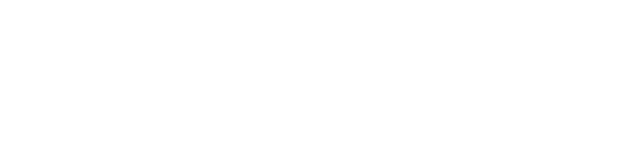
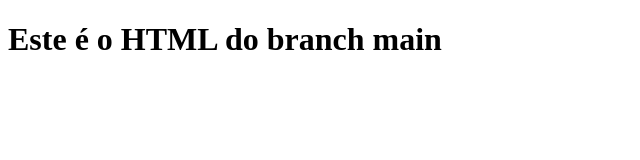
Before and after one commit to Confras14/modulogit, a plain HTML site: page index.html in a window 1280 px wide. Shown: the whole page, without its empty margins (0-640 px from the left). Drawn offline with Linux system fonts and the light colour scheme.

Commit message:
Alteração do README e criando o h1 no html

```diff
--- a/index.html
+++ b/index.html
@@ -7,6 +7,6 @@
     <title>Document</title>
 </head>
 <body>
-
+    <h1>Este é o HTML do branch main</h1>
 </body>
 </html>
```
Also changed, not shown: 1 other file.
